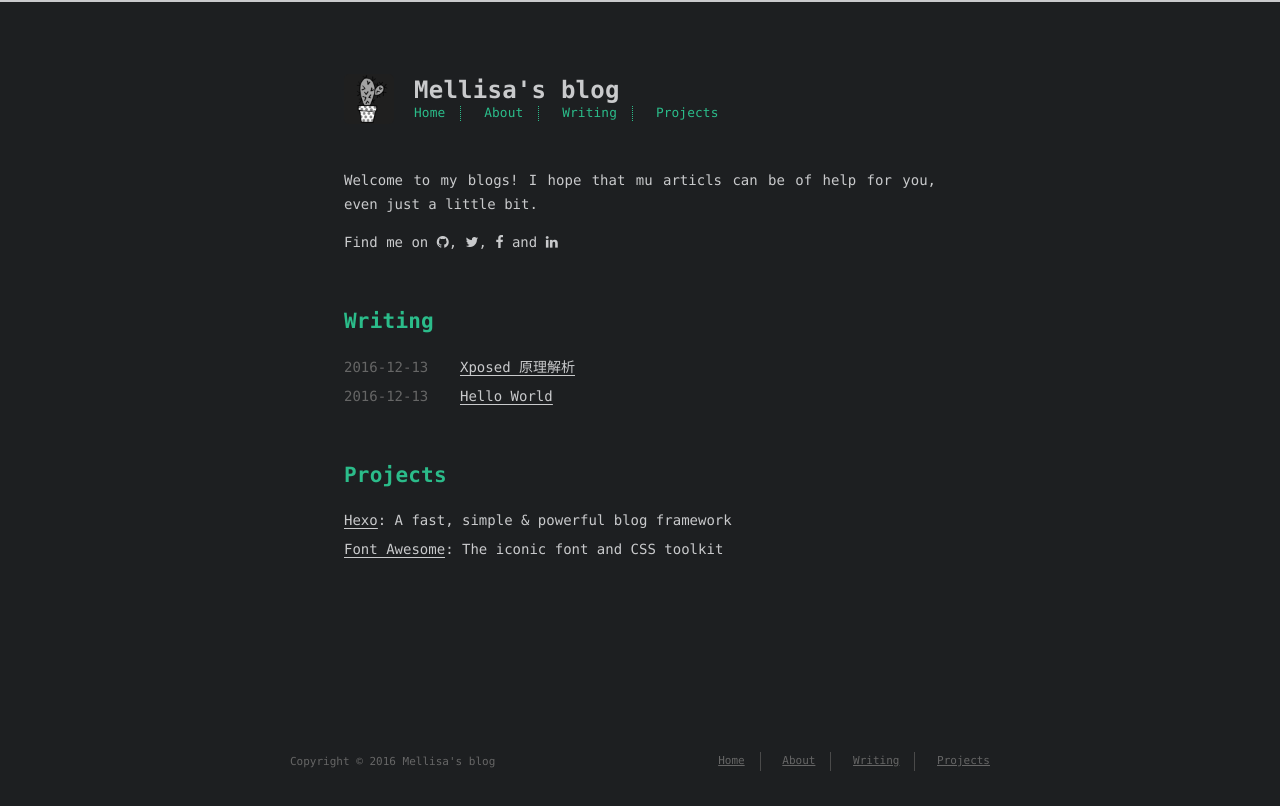
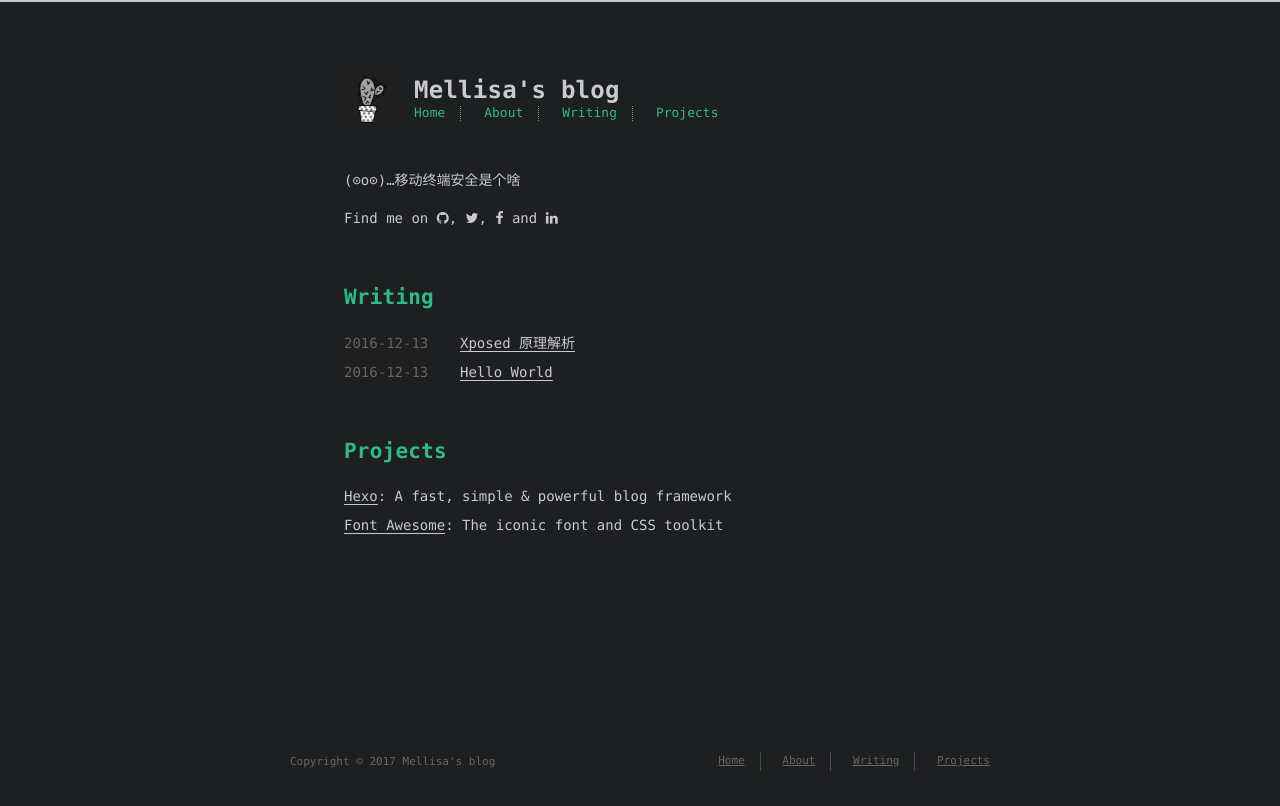
Before and after one commit to seam32/seam32.github.io, a plain HTML site: page index.html in a window 1280 px wide. Drawn offline with Linux system fonts and the light colour scheme; a web font is replaced by a local one.

Commit message:
Site updated: 2017-01-13 16:54:01

```diff
--- a/index.html
+++ b/index.html
@@ -6,15 +6,15 @@
     <meta http-equiv="X-UA-Compatible" content="IE=edge">
     <meta name="HandheldFriendly" content="True">
     <meta name="viewport" content="width=device-width, initial-scale=1, maximum-scale=1" />
-    <meta name="description" content="Welcome to my blogs! I hope that mu articls can be of help for you, even just a little bit.">
+    <meta name="description" content="(⊙o⊙)…移动终端安全是个啥">
 <meta property="og:type" content="website">
 <meta property="og:title" content="Mellisa's blog">
 <meta property="og:url" content="http://yoursite.com/index.html">
 <meta property="og:site_name" content="Mellisa's blog">
-<meta property="og:description" content="Welcome to my blogs! I hope that mu articls can be of help for you, even just a little bit.">
+<meta property="og:description" content="(⊙o⊙)…移动终端安全是个啥">
 <meta name="twitter:card" content="summary">
 <meta name="twitter:title" content="Mellisa's blog">
-<meta name="twitter:description" content="Welcome to my blogs! I hope that mu articls can be of help for you, even just a little bit.">
+<meta name="twitter:description" content="(⊙o⊙)…移动终端安全是个啥">
 
 
 
@@ -75,7 +75,7 @@
 
         <section id="about">
 
-    <p>Welcome to my blogs! I hope that mu articls can be of help for you, even just a little bit.</p>
+    <p>(⊙o⊙)…移动终端安全是个啥</p>
 
 
   <p style="display: inline">
@@ -156,7 +156,7 @@
 
     <footer id="footer">
   <div class="footer-left">
-    Copyright &copy; 2016 Mellisa&#39;s blog
+    Copyright &copy; 2017 Mellisa&#39;s blog
   </div>
   <div class="footer-right">
     <nav>
```
Also changed, not shown: 2016/12/13/Xposed/index.html (+1 -1 lines), 2016/12/13/hello-world/index.html (+1 -1 lines), about/index.html (+4 -4 lines), archives/2016/12/index.html (+4 -4 lines), archives/2016/index.html (+4 -4 lines), archives/index.html (+4 -4 lines).
